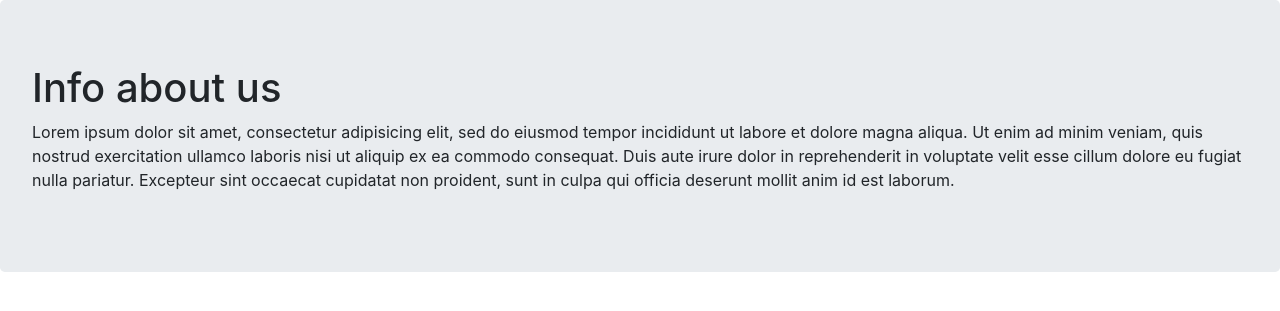
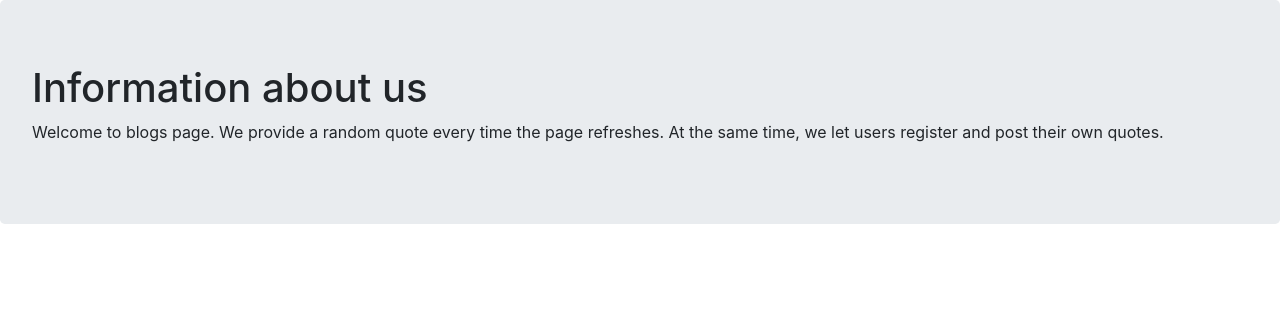
Before and after one commit to GabrielOduori/Blog-Post, a Flask app: page /info in a window 1280 px wide. Shown: the part 54-365 px from the top of the page. Run offline with Flask 2, Linux system fonts and the light colour scheme; some libraries are stand-ins or nearby versions.

Commit message:
Updated the text on info page

```diff
--- a/app/templates/info.html
+++ b/app/templates/info.html
@@ -3,7 +3,9 @@
 
 {% block content %}
   <div class="jumbotron">
-    <h1>Info about us</h1>
-    <p>Lorem ipsum dolor sit amet, consectetur adipisicing elit, sed do eiusmod tempor incididunt ut labore et dolore magna aliqua. Ut enim ad minim veniam, quis nostrud exercitation ullamco laboris nisi ut aliquip ex ea commodo consequat. Duis aute irure dolor in reprehenderit in voluptate velit esse cillum dolore eu fugiat nulla pariatur. Excepteur sint occaecat cupidatat non proident, sunt in culpa qui officia deserunt mollit anim id est laborum.</p>
+    <h1>Information about us</h1>
+<p>
+  Welcome to blogs page. We provide a random quote every time the page refreshes. At the same time, we let users register and post their own quotes.
+</p>
   </div>
 {% endblock %}
```
